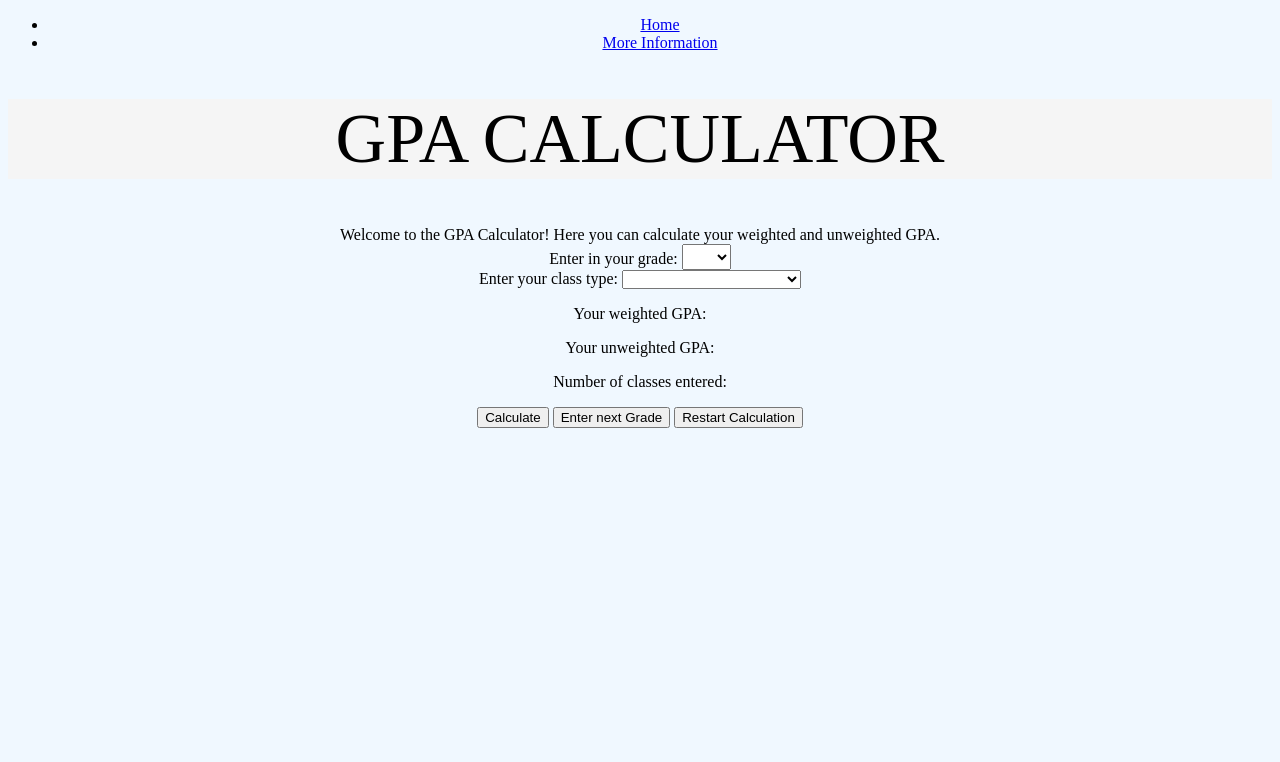
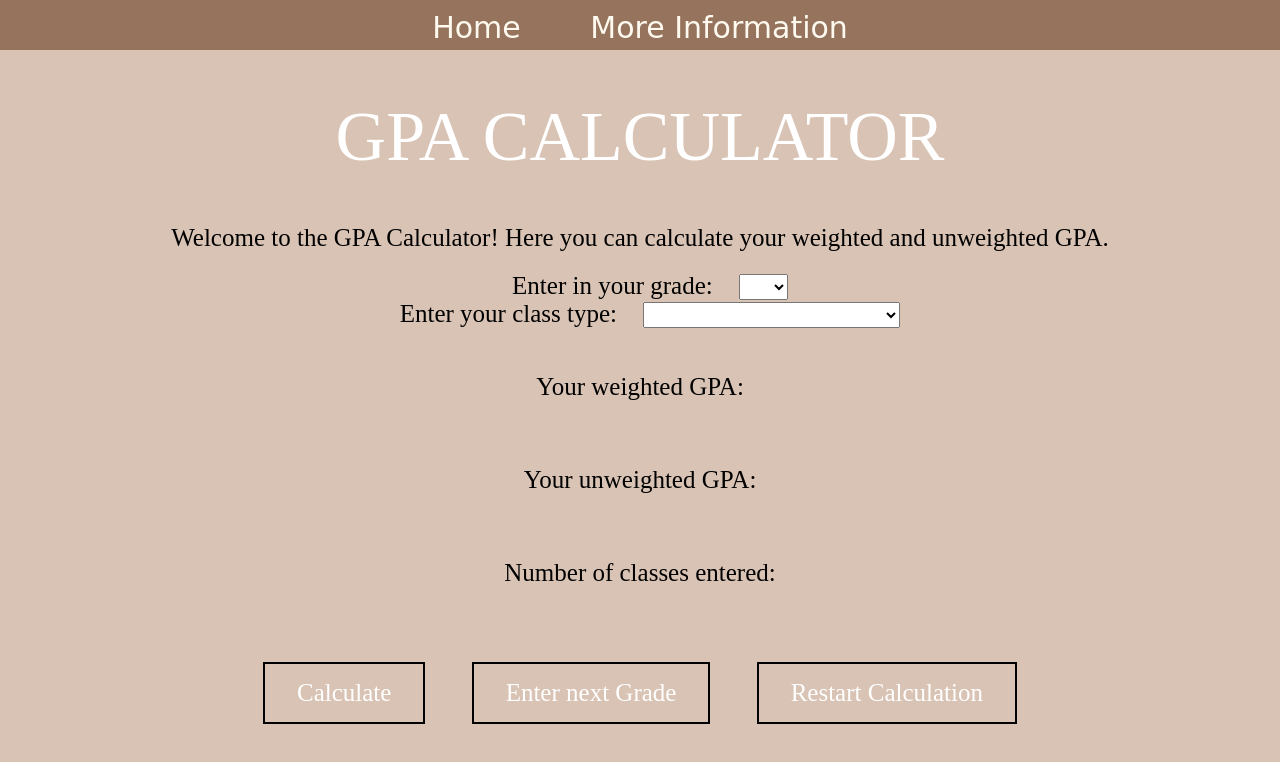
Before and after one commit to Ar2095/FBLA-GPA-Project, a plain HTML site: page index.html in a window 1280 px wide. Drawn offline with Linux system fonts and the light colour scheme.

Commit message:
Update style.css

```diff
--- a/style.css
+++ b/style.css
@@ -1,43 +1,120 @@
 html{
+  /*Reformatts everything to have a margin and padding of 0*/
   margin: 0;
   padding:0;
 }
 
 body{
-    background-color: aliceblue;
-    text-align:center;
-
+  /*updates background color*/
+  background-color: #d9c3b4;
+  /*Aligns all text to center by default for a better look*/
+  text-align: center;
+  /*Update the padding and margin to 0*/
+  padding: 0;
+  margin: 0;
 
 }
 
 #heading{
-    color: black;
+  /*Change the heading color to white*/
+  /*White also helps the heading stand out*/
+  /*updates the color and size of font*/
+  color: white;
   text-align: center;
   font-size: 70px;
-    font-weight: 90;
-    font-family: "Times New Roman", Times, serif;
-    background-color: whitesmoke;
+  font-weight: 90;/*changed font to be thicker*/
+  font-family: "Times New Roman", Times, serif;/*changes font*/
 }
 
-  #Intro{
-    font-size: 20px;
-  }
-
+/*These two change the sizes of the dropdown to be bigger*/
 #Grades{
   font-size: 20px;
 }
-  #classTypeText{
+#classType{
   font-size: 20px;
 }
-  #gradeText{
-    font-size: 20px;
+/*changes the button to be formatted correctly*/
+.buttons{
+  background-color: #d9c3b4;
+  border: #000000, solid, 2px;
+  color: white;
+  padding: 15px 32px;
+  text-align: center;
+  text-decoration: none;
+  display: inline-block;
+  font-size: 25px;
+  margin: 30px 20px;
+  cursor: pointer;
+  font-family: "Times New Roman", Times, serif;
+}
+/*Changes color when user hovers over buttons*/
+.buttons:hover{
+   background-color: #b8a193;
+}
+/*Changes all text*/
+.text{
+  color: black;
+  font-size: 25px;
+  padding: 20px;
+  font-family: "Times New Roman", Times, serif;
 }
 
-  #weightedGPAOuput{
-    font-size:20px;
-    /*font-variant-east-asian:traditional; IDK what ti does*/
+/*This is for the naviation bar*/
+ul{
+  margin: 0;
+  padding: 20px;
+  list-style-type: none;
+  background-image: linear-gradient(360deg, #96735c,#96735c);
+  overflow: hidden;
+  margin-block-end: 30px;
+  padding-top:10px;
+  padding-bottom: 5px;
 }
 
-  #unweightedGPAoutput{
-    font-size: 20px;
+/*Aligns the links in the center beside each other*/
+li {
+  display: inline;
+  text-align: center;
 }
+
+/*Change the links to the other pages so that they have white*/
+/*text, a better font type, and also changes padding, margins and position*/
+li a {
+  color: floralwhite;
+  font-size: 30px;
+  font-family: pacifico,  Brush Script Std, Brush Script MT, cursive;
+  padding: 30px;
+  text-decoration:none;
+  text-align: center;
+  padding-botton: 20px;
+  padding-top:20px;
+
+}
+/*changes color when user hovers over navigation bar link*/
+li a:hover {
+  background-color: #9a7e6d;
+}
+
+
+
+/*------------------THE CSS FOR THE SECOND PAGE----------------------*/
+
+.text2{
+  text-align:left;
+  color: black;
+  font-size: 23px;
+  font-family:'Times New Roman', Times, serif;
+  padding-left: 70px;
+  padding-right: 70px;
+  margin: 30px;
+}
+
+.subheading{
+  text-align: center;
+  color: black;
+  font-size: 35px;
+  font-family: "Times New Roman", Times, serif;
+  padding-left: 70px;
+  padding-right: 70px;
+  margin: 30px;
+}
```
Lines whose indentation alone changed are shown as unchanged.
